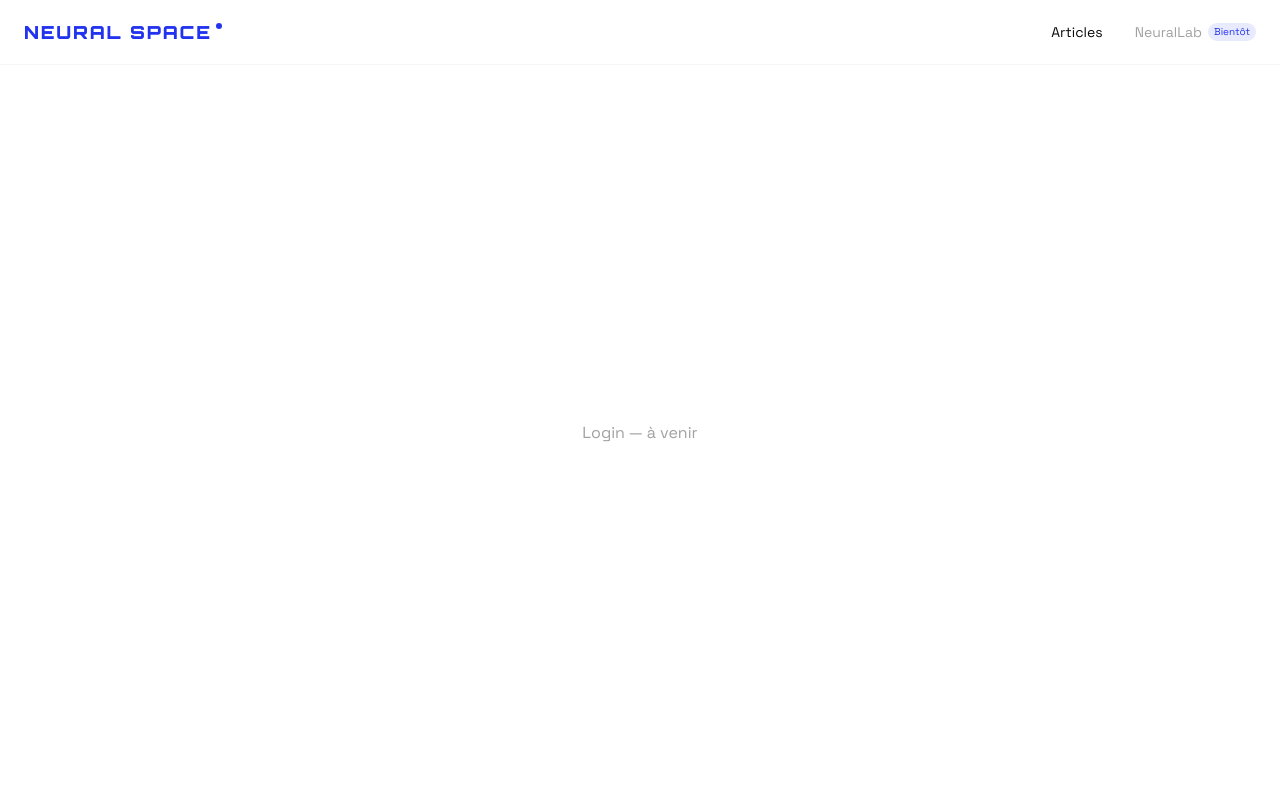
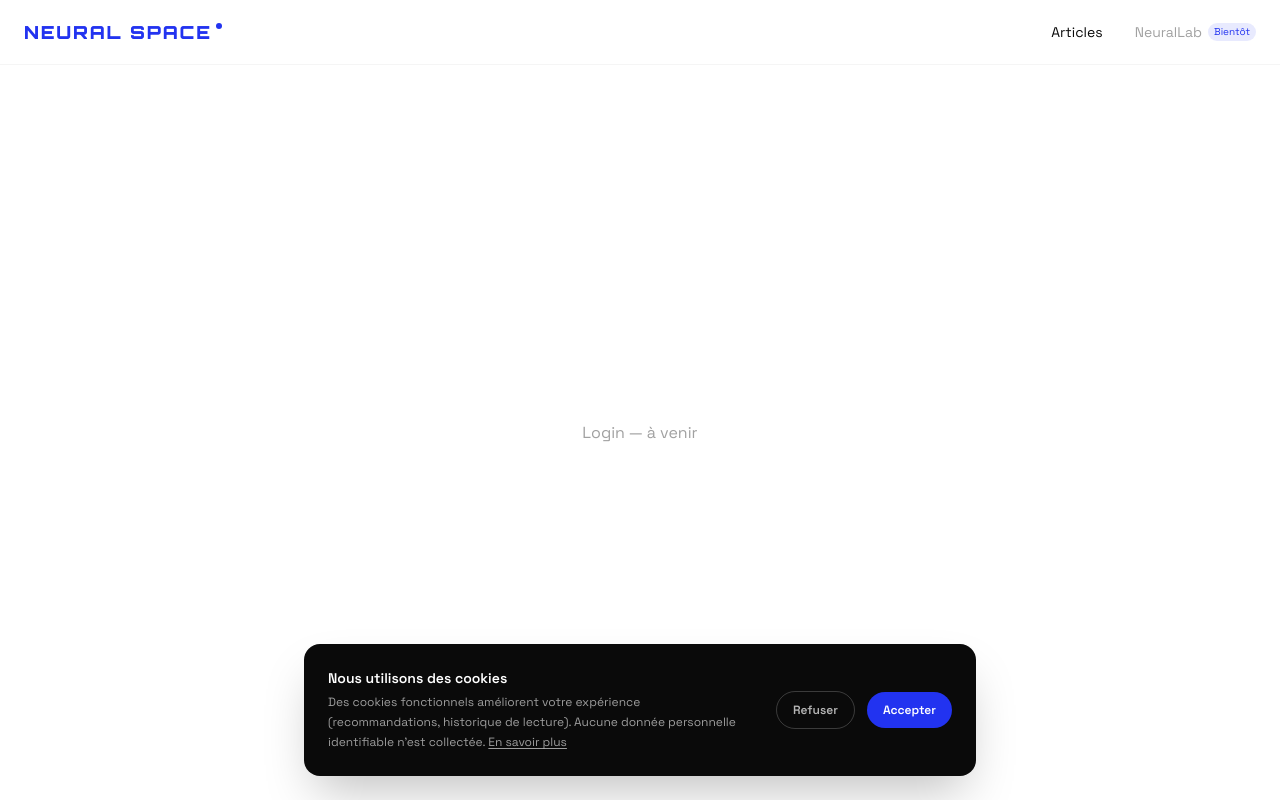
Before and after one commit to IAMOdon/NeuralSpace, a Next.js app: page /login in a window 1280 px wide. Built offline with nearby package versions, Linux system fonts and the light colour scheme; no server answers.

Commit message:
feat: cookie consent banner, cookie utilities, reading history in localStorage

```diff
--- a/app/layout.tsx
+++ b/app/layout.tsx
@@ -1,6 +1,7 @@
 import type { Metadata } from "next";
 import { Orbitron, Space_Grotesk } from "next/font/google";
 import { SITE_URL, SITE_NAME, SITE_DESCRIPTION, SITE_LOCALE } from "@/lib/config";
+import { CookieBanner } from "@/components/ui/CookieBanner";
 import "./globals.css";
 
 const orbitron = Orbitron({
@@ -82,7 +83,10 @@ export default function RootLayout({
           dangerouslySetInnerHTML={{ __html: JSON.stringify(websiteJsonLd) }}
         />
       </head>
-      <body className="min-h-full flex flex-col font-sans">{children}</body>
+      <body className="min-h-full flex flex-col font-sans">
+        {children}
+        <CookieBanner />
+      </body>
     </html>
   );
 }
--- /dev/null
+++ b/components/ui/CookieBanner.tsx
@@ -0,0 +1,69 @@
+"use client";
+
+import { useState, useEffect } from "react";
+import Link from "next/link";
+import { getConsent, setConsent } from "@/lib/cookies";
+
+export function CookieBanner() {
+  const [visible, setVisible] = useState(false);
+
+  useEffect(() => {
+    // Show banner only if no consent decision has been made yet
+    if (getConsent() === null) setVisible(true);
+  }, []);
+
+  function accept() {
+    setConsent("accepted");
+    setVisible(false);
+  }
+
+  function decline() {
+    setConsent("declined");
+    setVisible(false);
+  }
+
+  if (!visible) return null;
+
+  return (
+    <div
+      role="dialog"
+      aria-label="Consentement aux cookies"
+      className="fixed bottom-0 left-0 right-0 z-50 p-4 md:p-6"
+    >
+      <div className="max-w-2xl mx-auto bg-ns-black text-white rounded-2xl shadow-2xl p-5 md:p-6 flex flex-col md:flex-row md:items-center gap-4 md:gap-8">
+        {/* Text */}
+        <div className="flex-1 space-y-1">
+          <p className="text-sm font-sans font-semibold text-white">
+            Nous utilisons des cookies
+          </p>
+          <p className="text-xs font-sans text-white/60 leading-5">
+            Des cookies fonctionnels améliorent votre expérience (recommandations, historique de lecture).
+            Aucune donnée personnelle identifiable n&apos;est collectée.{" "}
+            <Link
+              href="/legal/cookies"
+              className="underline underline-offset-2 hover:text-white transition-colors"
+            >
+              En savoir plus
+            </Link>
+          </p>
+        </div>
+
+        {/* Actions */}
+        <div className="flex items-center gap-3 shrink-0">
+          <button
+            onClick={decline}
+            className="text-xs font-sans font-semibold px-4 py-2.5 rounded-full border border-white/20 text-white/70 hover:border-white/40 hover:text-white transition-colors duration-200"
+          >
+            Refuser
+          </button>
+          <button
+            onClick={accept}
+            className="text-xs font-sans font-semibold px-4 py-2.5 rounded-full bg-ns-blue text-white hover:opacity-80 transition-opacity duration-200"
+          >
+            Accepter
+          </button>
+        </div>
+      </div>
+    </div>
+  );
+}
--- /dev/null
+++ b/lib/cookies.ts
@@ -0,0 +1,70 @@
+export type ConsentStatus = "accepted" | "declined" | null;
+
+export type ReadHistoryEntry = {
+  slug: string;
+  title: string;
+  readAt: string; // ISO date
+};
+
+const MAX_HISTORY = 10;
+
+// --- Low-level cookie helpers ---
+
+function getCookie(name: string): string | null {
+  if (typeof document === "undefined") return null;
+  const match = document.cookie.match(new RegExp(`(^| )${name}=([^;]+)`));
+  return match ? decodeURIComponent(match[2] ?? "") : null;
+}
+
+function setCookie(name: string, value: string, days: number) {
+  const expires = new Date(Date.now() + days * 864e5).toUTCString();
+  document.cookie = `${name}=${encodeURIComponent(value)}; expires=${expires}; path=/; SameSite=Lax`;
+}
+
+// --- Consent ---
+
+export function getConsent(): ConsentStatus {
+  const v = getCookie("ns_consent");
+  if (v === "accepted" || v === "declined") return v;
+  return null;
+}
+
+export function setConsent(status: "accepted" | "declined") {
+  setCookie("ns_consent", status, 365);
+}
+
+// --- Anonymous session ID ---
+
+export function getOrCreateSession(): string {
+  const existing = getCookie("ns_session");
+  if (existing) return existing;
+  const id = crypto.randomUUID();
+  // Session cookie — expires when browser closes
+  document.cookie = `ns_session=${id}; path=/; SameSite=Lax`;
+  return id;
+}
+
+// --- Reading history (stored in localStorage — larger payload than cookies) ---
+
+export function getReadHistory(): ReadHistoryEntry[] {
+  if (typeof localStorage === "undefined") return [];
+  try {
+    return JSON.parse(localStorage.getItem("ns_history") ?? "[]");
+  } catch {
+    return [];
+  }
+}
+
+export function addToReadHistory(entry: Omit<ReadHistoryEntry, "readAt">) {
+  if (getConsent() !== "accepted") return;
+  const history = getReadHistory().filter((e) => e.slug !== entry.slug);
+  const updated: ReadHistoryEntry[] = [
+    { ...entry, readAt: new Date().toISOString() },
+    ...history,
+  ].slice(0, MAX_HISTORY);
+  localStorage.setItem("ns_history", JSON.stringify(updated));
+}
+
+export function clearReadHistory() {
+  localStorage.removeItem("ns_history");
+}
```
